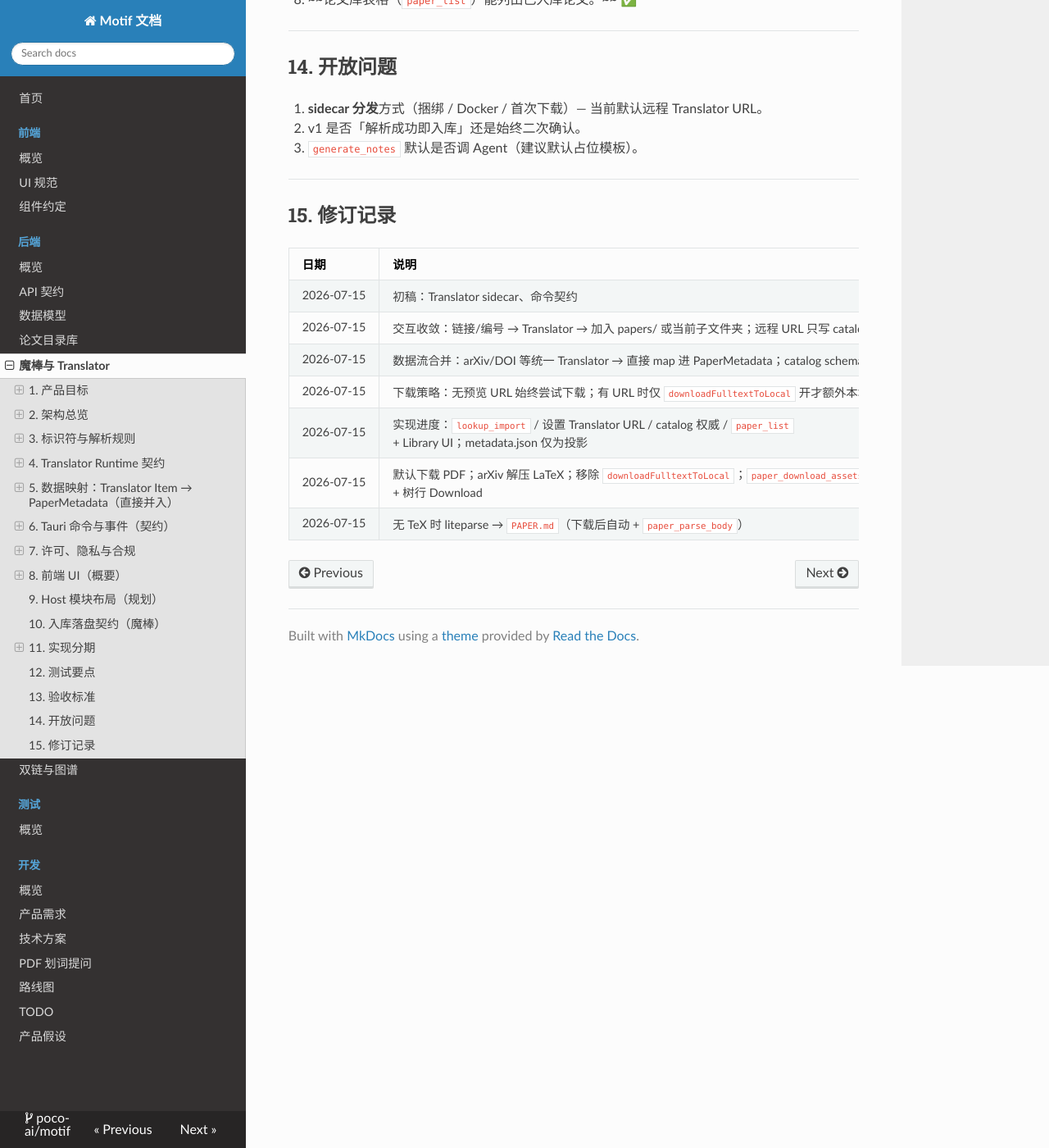
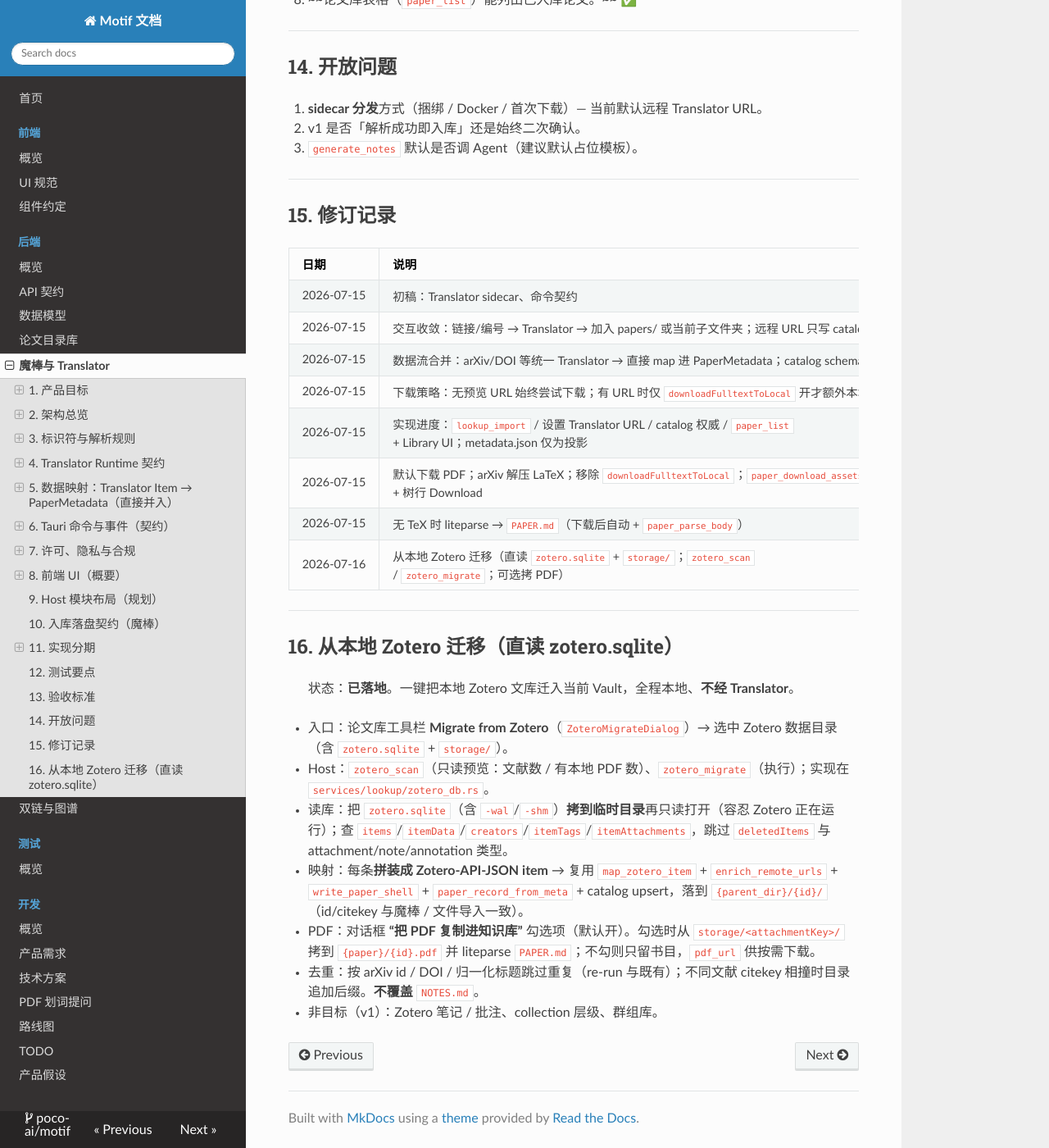
Before and after one commit to July-h5kf3/Agentero, an MkDocs documentation site: the page built from docs/backend/identifier-lookup.md, in a window 1280 px wide and 1400 px high, scrolled down 16942 px. Shown: the whole window at 82% size. Built offline with MkDocs 1.6.1, drawn with Linux system fonts in a browser that asks for light colours; nearby versions of some CDN libraries.

Commit message:
docs: document the Zotero migration feature
- backend/identifier-lookup.md: new section 16 for the local Zotero migration
  (zotero_scan / zotero_migrate, read path, PDF copy toggle, dedup, non-goals).
- development/roadmap.md + todo.md: mark local Zotero migration done (standalone
  BibTeX / RIS files still go through Library import; Zotero notes / annotations /
  collection hierarchy still pending).
- frontend/ui.md: Library toolbar "Migrate from Zotero" entry + dialog.

```diff
--- a/docs/backend/identifier-lookup.md
+++ b/docs/backend/identifier-lookup.md
@@ -712,3 +712,18 @@ arXiv URL 推导：
 | 2026-07-15 | 实现进度：`lookup_import` / 设置 Translator URL / catalog 权威 / `paper_list` + Library UI；metadata.json 仅为投影 |
 | 2026-07-15 | 默认下载 PDF；arXiv 解压 LaTeX；移除 `downloadFulltextToLocal`；`paper_download_assets` + 树行 Download |
 | 2026-07-15 | 无 TeX 时 liteparse → `PAPER.md`（下载后自动 + `paper_parse_body`） |
+| 2026-07-16 | 从本地 Zotero 迁移（直读 `zotero.sqlite` + `storage/`；`zotero_scan` / `zotero_migrate`；可选拷 PDF） |
+
+---
+
+## 16. 从本地 Zotero 迁移（直读 zotero.sqlite）
+
+> 状态：**已落地**。一键把本地 Zotero 文库迁入当前 Vault，全程本地、**不经 Translator**。
+
+- 入口：论文库工具栏 **Migrate from Zotero**（`ZoteroMigrateDialog`）→ 选中 Zotero 数据目录（含 `zotero.sqlite` + `storage/`）。
+- Host：`zotero_scan`（只读预览：文献数 / 有本地 PDF 数）、`zotero_migrate`（执行）；实现在 `services/lookup/zotero_db.rs`。
+- 读库：把 `zotero.sqlite`（含 `-wal`/`-shm`）**拷到临时目录**再只读打开（容忍 Zotero 正在运行）；查 `items`/`itemData`/`creators`/`itemTags`/`itemAttachments`，跳过 `deletedItems` 与 attachment/note/annotation 类型。
+- 映射：每条**拼装成 Zotero-API-JSON item** → 复用 `map_zotero_item` + `enrich_remote_urls` + `write_paper_shell` + `paper_record_from_meta` + catalog upsert，落到 `{parent_dir}/{id}/`（id/citekey 与魔棒 / 文件导入一致）。
+- PDF：对话框 **“把 PDF 复制进知识库”** 勾选项（默认开）。勾选时从 `storage/<attachmentKey>/` 拷到 `{paper}/{id}.pdf` 并 liteparse `PAPER.md`；不勾则只留书目，`pdf_url` 供按需下载。
+- 去重：按 arXiv id / DOI / 归一化标题跳过重复（re-run 与既有）；不同文献 citekey 相撞时目录追加后缀。**不覆盖** `NOTES.md`。
+- 非目标（v1）：Zotero 笔记 / 批注、collection 层级、群组库。
--- a/docs/development/roadmap.md
+++ b/docs/development/roadmap.md
@@ -199,7 +199,7 @@
 
 这些能力不进入 MVP，但可以在 Agent-first 闭环验证后规划：
 
-- Zotero/BibTeX 批量导入。
+- ~~Zotero/BibTeX 批量导入~~ ✅ 一键从本地 Zotero 迁移（直读 `zotero.sqlite` + `storage/`，可选拷 PDF；见 [`../backend/identifier-lookup.md`](../backend/identifier-lookup.md) §16）；BibTeX/RIS 文件仍走 Library 导入。
 - 浏览器插件，一键收集网页和论文。
 - ~~**PDF 划词提问** MVP~~ ✅（选区/框选/双击/悬停 → 迷你问答 → `asks/*.json` → 锚点对话图标；见 [`pdf-ask.md`](pdf-ask.md)）。仍待：导出 `highlights.md`、无文本层降级、本地 PDF TextLayer 增强。
 - 完整 PDF 高亮、批注、摘录同步（`highlights.md`；可与划词提问互导）。
@@ -274,7 +274,7 @@ Codex 的原生 thread runtime 是 provider 专属实现，不应把其命令、
 
 ### 长期优先级 P2
 
-- [ ] Zotero/BibTeX 迁移工具。
+- [x] 从本地 Zotero 迁移（`zotero_scan` / `zotero_migrate`：直读 sqlite + 可选拷 PDF）；Zotero 笔记 / 批注 / collection 层级仍待。
 - [ ] 浏览器插件与网页 importer。
 - [x] PDF 划词提问 MVP（见 [`pdf-ask.md`](pdf-ask.md)：JSON 线程 + 锚点图标 + ACP；M5 增强仍待）。
 - [ ] PDF/HTML 标注系统（`highlights.md`）。
--- a/docs/development/todo.md
+++ b/docs/development/todo.md
@@ -91,10 +91,10 @@
 
 ## P2 — 长期方向
 
-1. **Zotero/BibTeX 迁移工具**
-   - 解析 Zotero export 或 BibTeX。
-   - 由 Agent 辅助重组为 Motif vault。
-   - 保留原始附件与引用 key 映射。
+1. **Zotero/BibTeX 迁移工具** 🟡
+   - [x] 一键从本地 Zotero 迁移：直读 `zotero.sqlite` + `storage/` → catalog，可选拷本地 PDF（`zotero_scan` / `zotero_migrate`；见 [`../backend/identifier-lookup.md`](../backend/identifier-lookup.md) §16）。
+   - [ ] 解析 Zotero export / 独立 BibTeX 文件路径（Library 导入已覆盖 Bib/RIS 文本）。
+   - [ ] 保留 Zotero 笔记 / 批注、collection 层级与引用 key 映射。
 
 2. **用户友好的 Skills / Workflows**
    - [x] 精读论文（paper-reader：文件树 Eye + catalog `is_read`）。
```
Also changed, not shown: docs/frontend/ui.md (+1 -0 lines).
